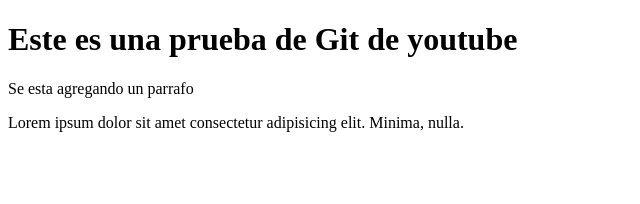
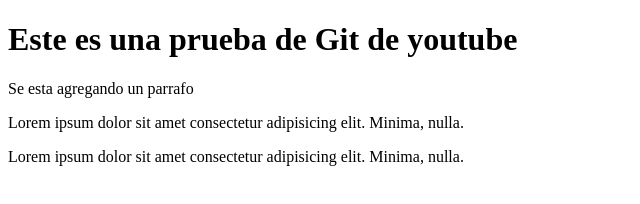
Before and after one commit to MPaganMontes/test-repositorio, a plain HTML site: page index.html in a window 1280 px wide. Shown: the whole page, without its empty margins (0-640 px from the left). Drawn offline with Linux system fonts and the light colour scheme.

Commit message:
Aca se agrego un segundo Div

```diff
--- a/index.html
+++ b/index.html
@@ -10,8 +10,15 @@
     <p>Se esta agregando un parrafo</p>
 
     <!--Vamos a crear un div-->
-    <div class="container"></div>
+    <div class="container">
         <div class="row"></div>
         <p>Lorem ipsum dolor sit amet consectetur adipisicing elit. Minima, nulla.</p>
+    </div>
+
+    <!--Vamos a crear un segundo div-->
+    <div class="container">
+        <div class="row"></div>
+        <p>Lorem ipsum dolor sit amet consectetur adipisicing elit. Minima, nulla.</p>
+    </div>
 </body>
 </html>
```
